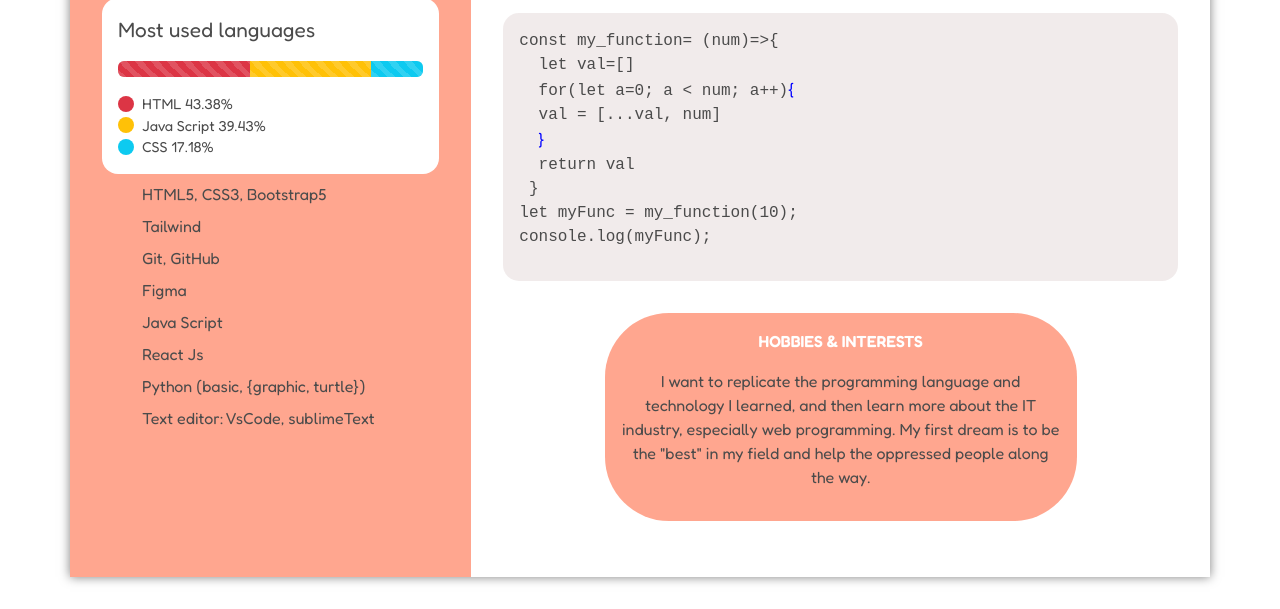
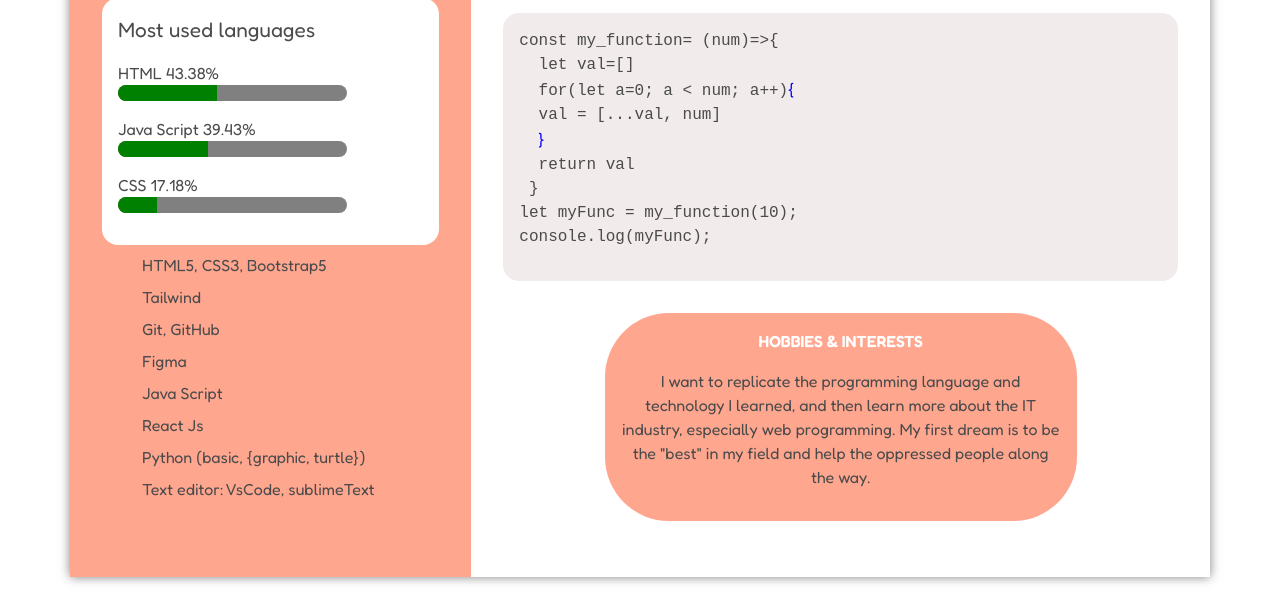
Before and after one commit to mubinabegim/rsschool-cv, a plain HTML site: page index.html in a window 1280 px wide. Shown: the part 973-1582 px from the top of the page. Drawn offline with nearby package versions, Linux system fonts and the light colour scheme.

Commit message:
fix: change progress tag instead of div

```diff
--- a/index.html
+++ b/index.html
@@ -79,33 +79,25 @@
             </li>
           </ul>
         </div>
+
         <div class="skills">
           <p class="about_me__header">Skills</p>
           <div class="most_used_lang">
             <p class="head">Most used languages</p>
-            <div class="progress mb-3">
-              <div
-                class="progress-bar progress-bar-striped progress-bar-animated bg-danger"
-                role="progressbar"
-                aria-label="Animated striped example"
-                aria-valuenow="43.38"
-                aria-valuemin="0"
-                aria-valuemax="100"
-                ></div>
-              <div class="progress-bar progress-bar-striped progress-bar-animated bg-warning" role="progressbar" aria-label="Animated striped example" aria-valuenow="39.43"
-                aria-valuemin="0"
-                aria-valuemax="100"
-                ></div>
-              <div
-                class="progress-bar progress-bar-striped progress-bar-animated bg-info"
-                role="progressbar"
-                aria-label="Animated striped example"
-                aria-valuenow="17.18"
-                aria-valuemin="0"
-                aria-valuemax="100"
-                ></div>
+            <div class="mb-3">
+              <label for="file"> HTML 43.38%</label>
+              <progress id="file" class="progress-bar rounded-pill w-75" value="43.38" max="100"> 32% </progress>
             </div>
-            <div class="result">
+             <div class="mb-3">
+              <label for="file2"> Java Script 39.43%</label>
+              <progress id="file2" class="progress-bar rounded-pill w-75" value="39.43" max="100"> 32% </progress>
+             </div>
+             <div class="mb-3">
+              <label for="file3">CSS 17.18%</label>
+              <progress id="file3" class="progress-bar rounded-pill w-75" value="17.18" max="100"> 32% </progress>
+             </div>
+
+            <!-- <div class="result">
               <div class="circle bg-danger"></div>
               <span>HTML 43.38%</span>
             </div>
@@ -116,7 +108,7 @@
             <div class="result">
               <div class="circle bg-info"></div>
               <span>CSS 17.18%</span>
-            </div>
+            </div> -->
           </div>
           <ul class="skills__ul">
             <li>HTML5, CSS3, Bootstrap5</li>
```
